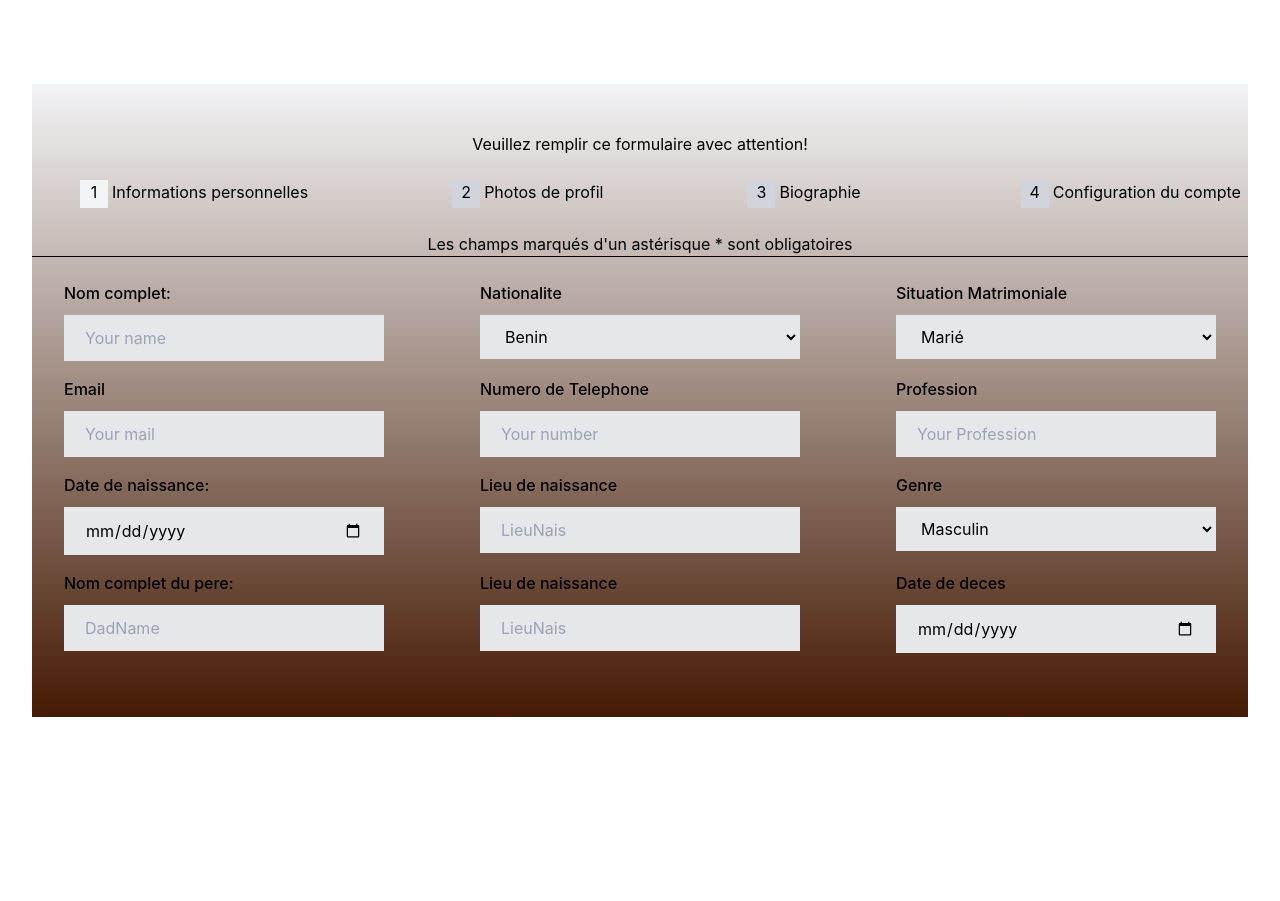
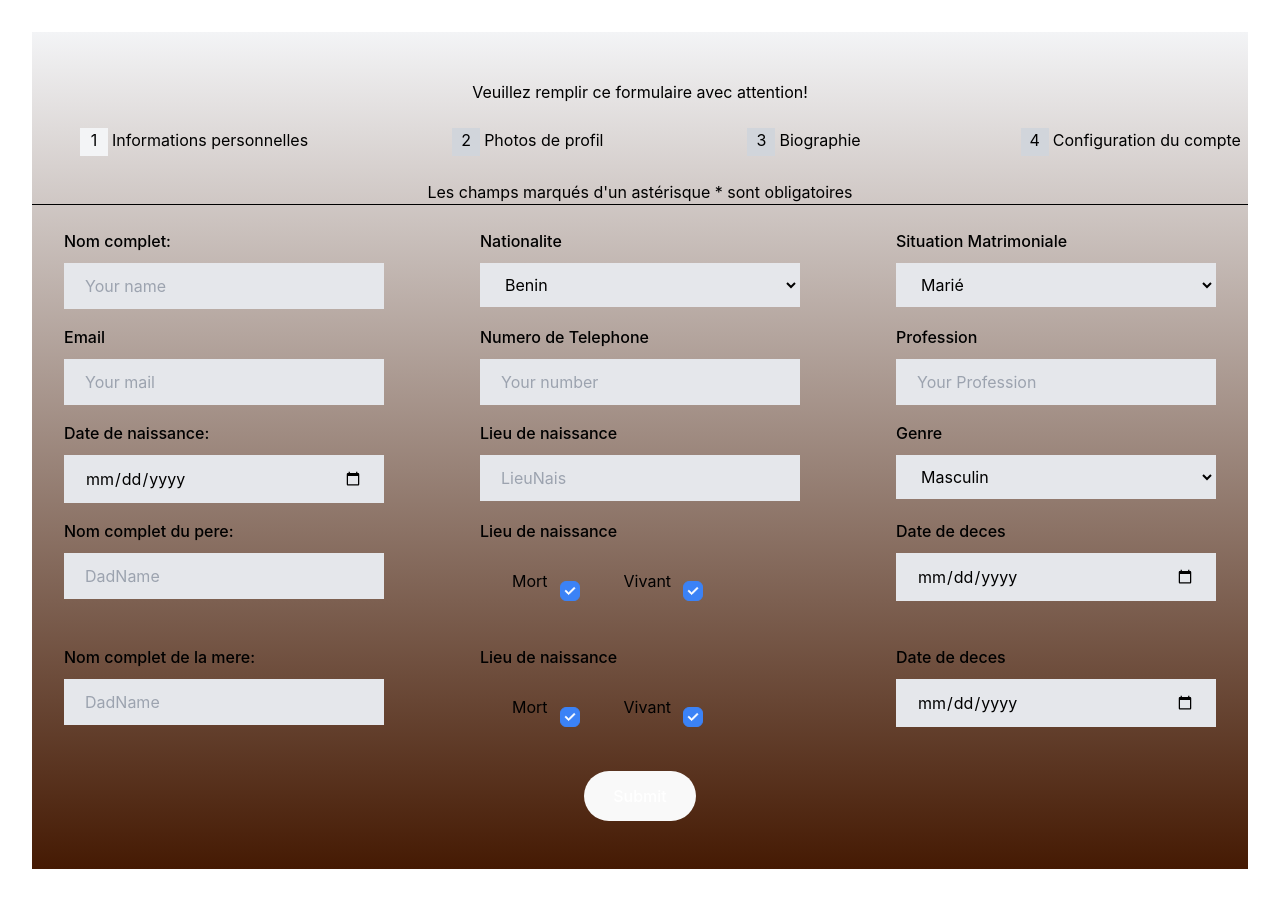
Before and after one commit to franckysnoows07/arbreG, a React (Vite) app in the folder arbre1/: page / in a window 1280 px wide. Before the commit the page ends 800 px from the top, so only its background shows below. Built offline with nearby package versions, Linux system fonts and the light colour scheme.

Commit message:
button add

```diff
--- a/arbre1/package.json
+++ b/arbre1/package.json
@@ -10,6 +10,7 @@
     "preview": "vite preview"
   },
   "dependencies": {
+    "@material-tailwind/react": "^2.1.10",
     "dom": "^0.0.3",
     "react": "^18.3.1",
     "react-dom": "^18.3.1",
--- a/arbre1/src/pages/form1.jsx
+++ b/arbre1/src/pages/form1.jsx
@@ -1,5 +1,5 @@
 import React from "react";
-
+import { Checkbox } from "@material-tailwind/react";
 const FormElementInput = () => {
   return (
     <section className='py-12 bg-gradient-to-b from-gray-100 to-amber-950 text-black'>
@@ -89,13 +89,29 @@ const FormElementInput = () => {
           </DefaultColumn>
 
           <DefaultColumn>
-            <Lieu />
+            <Vmort />
           </DefaultColumn>
 
           <DefaultColumn>
             <DeathDate />
           </DefaultColumn>
+
+          <DefaultColumn>
+            <MumName />
+          </DefaultColumn>
+
+          <DefaultColumn>
+            <Vmorte />
+          </DefaultColumn>
+
+          <DefaultColumn>
+            <DeathDat />
+          </DefaultColumn>
         </div>
+      </div>
+
+      <div className='button'>
+        <DarkRoundedButton/>
       </div>
     </section>
   )
@@ -291,19 +307,23 @@ const DefaultColumn = ({ children }) => {
     )
   }
 
-  const Lieu = () => {
+  const Vmort = () => {
     return (
       <>
         <label className='mb-[10px] block text-base font-medium text-dark dark:text-black text-left'>
           Lieu de naissance
         </label>
-        <input
-          type='text'
-          placeholder='LieuNais'
-          className='w-full bg-gray-200 border border-stroke dark:border-black py-[10px] px-5
-          text-black outline-none transition focus:border-primary active:border-primary
-            disabled:cursor-default disabled:bg-gray-2 disabled:border-gray-2'
-        />
+        <div className="flex px-8">
+          <div className="flex py-4 mr-8">
+            <h4>Mort</h4>
+            <Checkbox color="blue" defaultChecked />
+          </div>
+          <div className="flex py-4">
+            <h4>Vivant</h4>
+            <Checkbox color="blue" defaultChecked />
+          </div>
+
+        </div>
       </>
     )
   }
@@ -324,3 +344,66 @@ const DefaultColumn = ({ children }) => {
       </>
     )
   }
+
+  const MumName = () => {
+    return (
+      <>
+        <label className='mb-[10px] block text-base font-medium text-dark dark:text-black text-left'>
+          Nom complet de la mere:
+        </label>
+        <input
+          type='text'
+          placeholder='DadName'
+          className='w-full bg-gray-200 border border-stroke dark:border-black py-[10px] px-5
+          text-black outline-none transition focus:border-primary active:border-primary
+            disabled:cursor-default disabled:bg-gray-2 disabled:border-gray-2'
+        />
+      </>
+    )
+  }
+
+  const Vmorte = () => {
+    return (
+      <>
+        <label className='mb-[10px] block text-base font-medium text-dark dark:text-black text-left'>
+          Lieu de naissance
+        </label>
+        <div className="flex px-8">
+          <div className="flex py-4 mr-8">
+            <h4>Mort</h4>
+            <Checkbox color="blue" defaultChecked />
+          </div>
+          <div className="flex py-4">
+            <h4>Vivant</h4>
+            <Checkbox color="blue" defaultChecked />
+          </div>
+
+        </div>
+      </>
+    )
+  }
+
+  const DeathDat = () => {
+    return (
+      <>
+        <label className='mb-[10px] block text-base font-medium text-dark dark:text-black text-left'>
+          Date de deces
+        </label>
+        <input
+          type='date'
+          placeholder='Date de deces'
+          className='w-full bg-gray-200 border border-stroke dark:border-black py-[10px] px-5
+          text-black outline-none transition focus:border-primary active:border-primary
+            disabled:cursor-default disabled:bg-gray-2 disabled:border-gray-2'
+        />
+      </>
+    )
+  }
+
+  const DarkRoundedButton = () => {
+    return (
+      <button className='bg-dark dark:bg-amber-950 border-dark dark:border-amber-950 border rounded-full inline-flex items-center justify-center py-3 px-7 text-center text-base font-medium text-white hover:bg-body-color hover:border-body-color disabled:bg-gray-3 disabled:border-gray-3 disabled:text-dark-5'>
+        Submit
+      </button>
+    )
+  }
```
Also changed, not shown: 1 other file (tests, documents, lock files or other folders).
